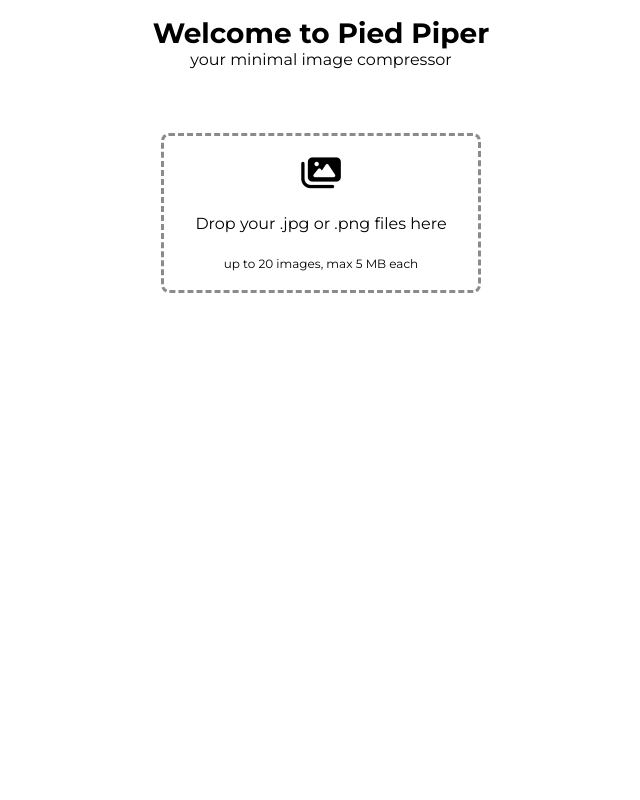
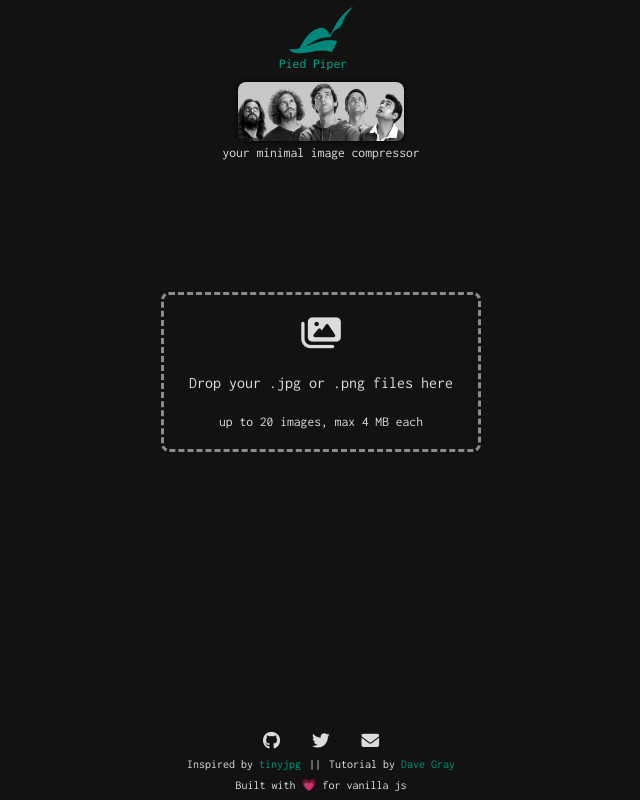
Before and after one commit to sanjibdey104/pied-piper, a website: page dist/index.html in a window 1280 px wide. Shown: the whole page, without its empty margins (319-959 px from the left). Drawn offline with nearby package versions, Linux system fonts and the light colour scheme.

Commit message:
style: refactor layout and design

```diff
--- a/dist/css/style.css
+++ b/dist/css/style.css
@@ -1,6 +1,5 @@
 :root {
-  --primary-font: "Montserrat", sans-serif;
-  --secondary-font: "Playfair Display", serif;
+  --primary-font: "Inconsolata", monospace;
   --bg-light: #ffffffda;
   --bg-dark: #121212;
   --text-light: #ffffffda;
@@ -25,8 +24,8 @@
   height: 100vh;
   width: 100%;
   font-family: var(--primary-font);
-  background-color: var(--bg-light);
-  color: var(--text-dark);
+  background-color: var(--bg-dark);
+  color: var(--text-light);
 }
 
 img {
@@ -44,7 +43,6 @@
 }
 
 a {
-  color: var(--text-dark);
   text-decoration: none;
 }
 
@@ -56,20 +54,81 @@
   min-height: 100%;
   width: 100%;
   margin: 0 auto;
-  padding: 1rem 0;
+  padding-bottom: 0.5rem;
 
   display: flex;
   flex-direction: column;
-  gap: 4rem;
+  gap: 3rem;
+  align-items: center;
+  justify-content: space-between;
+}
+
+header {
+  display: flex;
+  flex-direction: column;
+  align-items: center;
+  gap: 0.2rem;
+}
+
+.logo {
+  display: flex;
+  flex-direction: column;
   align-items: center;
 }
 
-.title {
-  text-align: center;
+.logo img {
+  width: clamp(3rem, 5vw, 5rem);
 }
 
-.title h2 {
-  font-size: 1.75rem;
+#title {
+  font-size: 0.85rem;
+  font-weight: 500;
+  color: var(--accent-color);
+  transform: translateX(-0.5rem) translateY(-0.5rem);
+}
+
+#tag-line {
+  font-size: 0.85rem;
+}
+
+#dev-team-image {
+  width: clamp(8rem, 13vw, 15rem);
+  box-shadow: 0 0 5px #000;
+  border-radius: 0.5rem;
+}
+
+footer {
+  display: flex;
+  flex-direction: column;
+  gap: 0.5rem;
+  align-items: center;
+  font-size: 0.75rem;
+}
+
+footer section {
+  display: flex;
+  gap: 0.5rem;
+}
+
+footer a {
+  color: var(--accent-color);
+}
+
+.contact-list {
+  display: flex;
+  align-items: center;
+  gap: 2rem;
+}
+
+li i {
+  font-size: 1.1rem;
+  color: var(--text-light);
+  transition: all 200ms ease-in-out;
+}
+
+a:hover i {
+  color: var(--accent-color);
+  fill: rosybrown;
 }
 
 .drop-zone {
@@ -90,7 +149,7 @@
 }
 
 .drop-zone #limit {
-  font-size: 0.75rem;
+  font-size: 0.85rem;
 }
 
 .active-border {
@@ -233,6 +292,10 @@
   .file_size_after {
     display: block;
   }
+
+  header {
+    width: 80%;
+  }
 }
 
 .download-all-button {
--- a/dist/index.html
+++ b/dist/index.html
@@ -5,7 +5,7 @@
     <meta http-equiv="X-UA-Compatible" content="IE=edge" />
     <meta name="viewport" content="width=device-width, initial-scale=1.0" />
     <link
-      href="https://fonts.googleapis.com/css2?family=Montserrat:wght@200;300;400;500;600;700&display=swap"
+      href="https://fonts.googleapis.com/css2?family=Inconsolata:wght@300;400;500;600;700&display=swap"
       rel="stylesheet"
     />
     <script
@@ -26,19 +26,65 @@
   </head>
   <body>
     <div class="container">
-      <section class="title">
-        <h2>Welcome to Pied Piper</h2>
-        <p>your minimal image compressor</p>
-      </section>
+      <header>
+        <div class="logo">
+          <img src="./images/pied-piper-logo.png" alt="pied piper logo" />
+          <p id="title">Pied Piper</p>
+        </div>
+        <img
+          id="dev-team-image"
+          src="./images/pied-piper-dev-team.jpg"
+          alt="pied piper dev team"
+        />
+        <p id="tag-line">your minimal image compressor</p>
+      </header>
+
       <section class="drop-zone">
         <i class="fas fa-images"></i>
         <p>Drop your .jpg or .png files here</p>
-        <p id="limit">up to 20 images, max 5 MB each</p>
+        <p id="limit">up to 20 images, max 4 MB each</p>
       </section>
 
       <section class="results none">
         <ul class="result-list"></ul>
       </section>
+
+      <footer>
+        <ul class="contact-list">
+          <li>
+            <a
+              href="https://github.com/sanjibdey104/pied-piper"
+              rel="noreferrer"
+              target="_blank"
+            >
+              <i class="fab fa-github"></i>
+            </a>
+          </li>
+          <li>
+            <a
+              href="https://twitter.com/Sanjib_104"
+              rel="noreferrer"
+              target="_blank"
+            >
+              <i class="fab fa-twitter"></i>
+            </a>
+          </li>
+          <li>
+            <a className="mail" href="mailto:sanjibdey.dey4@gmail.com">
+              <i class="fas fa-envelope"></i>
+            </a>
+          </li>
+        </ul>
+        <section>
+          <p>Inspired by <a href="https://tinyjpg.com/">tinyjpg</a></p>
+          ||
+          <p>
+            Tutorial by
+            <a href="https://www.youtube.com/watch?v=jEjo9UytpIc">Dave Gray</a>
+          </p>
+        </section>
+        <p>Built with 💗 for vanilla js</p>
+      </footer>
     </div>
   </body>
 </html>
--- a/package.json
+++ b/package.json
@@ -23,6 +23,7 @@
     "imagemin": "^7.0.1",
     "imagemin-jpeg-recompress": "^7.0.0",
     "imagemin-pngquant": "^9.0.2",
-    "jszip": "^3.7.1"
+    "jszip": "^3.7.1",
+    "netlify-cli": "^6.3.5"
   }
 }
```
Also changed, not shown: dist/images/pied-piper-dev-team.jpg (added), dist/images/pied-piper-logo.png (added), 1 other file.
